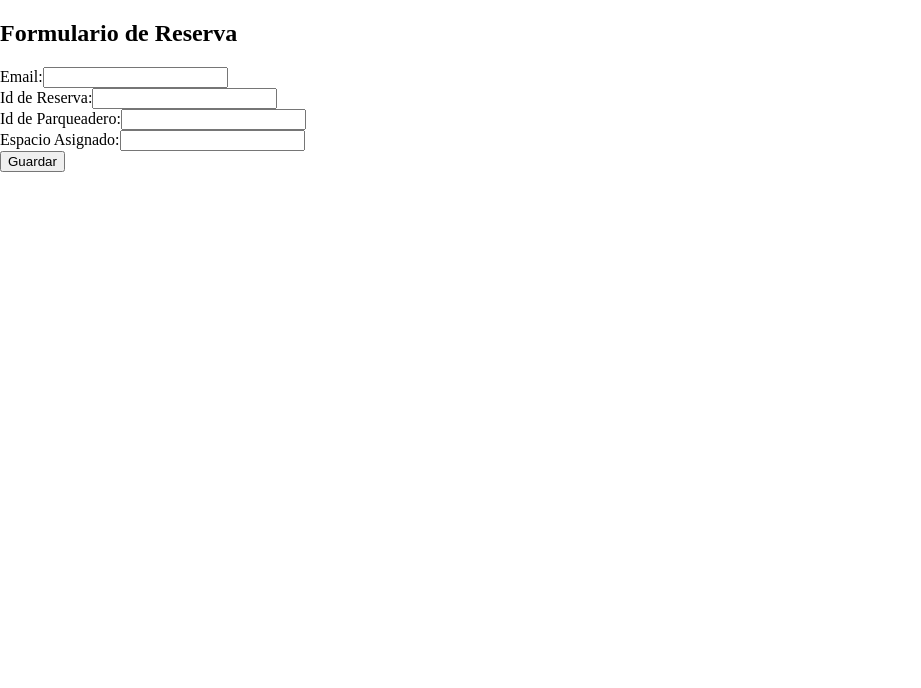
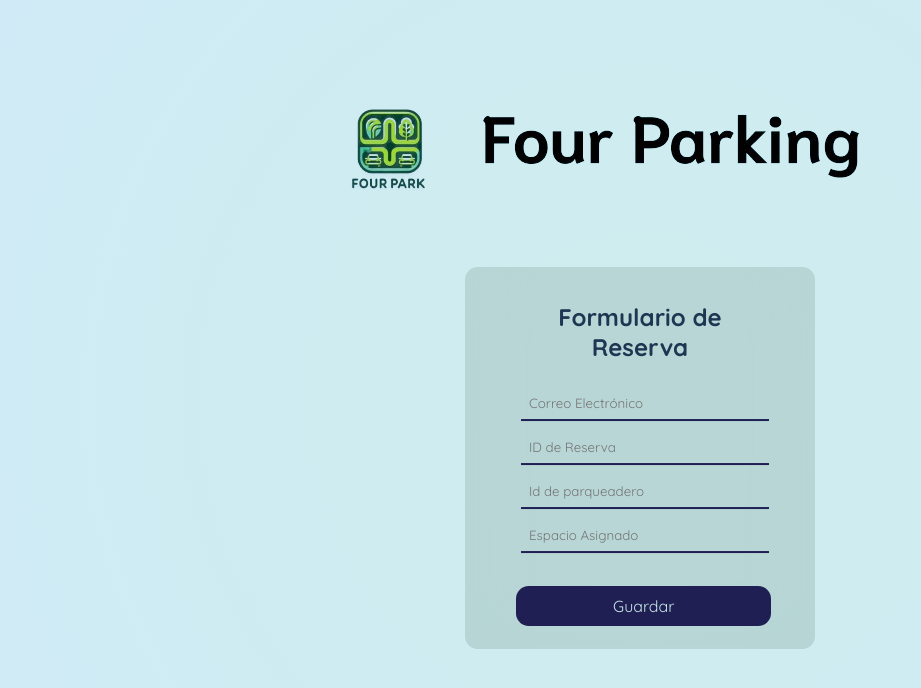
Before and after one commit to JuanAndresGonzalez/four-park, a React (Vite) app: page / in a window 1280 px wide. Both pictures are taken after a click on the button "¡Reserva ahora!". Shown: the top 688 px of the page, without its empty margins (0-921 px from the left). Built offline with nearby package versions, Linux system fonts and the light colour scheme.

Commit message:
se actualiza la estetica de la vista reservas

```diff
--- /dev/null
+++ b/src/Reserva.css
@@ -0,0 +1,144 @@
+@import url('https://fonts.googleapis.com/css2?family=Quicksand:wght@300..700&family=Roboto+Slab:wght@100..900&display=swap');
+body, html {
+  margin: 0;
+  padding: 0;
+  height: 100%;
+  overflow-x: hidden;
+}
+
+.reserva {
+    background: radial-gradient(circle, hsla(180, 46%, 87%, 1) 0%, hsla(198, 69%, 89%, 1) 100%);
+    padding: 20px;
+    min-height: 100vh;
+    background-size: cover;
+    display: flex;
+    flex-direction: column;
+    justify-content: center;
+    align-items: center;
+    margin: 0;
+    box-sizing: border-box;
+    position: relative;
+  }
+
+  .logocontainer {
+    position: absolute;
+    top: 20px;
+    left: 50%;
+    transform: translateX(-50%);
+  }
+
+  .logo{
+      max-width: 400px;
+      height: auto;
+      max-height: 400px;
+  }
+  .formcontainer {
+    height: 280px;
+    position: relative;
+    z-index: 1;
+    padding: 4vw;
+    border-radius: 1vw;
+    overflow: hidden;
+    background-color: rgba(175, 206, 205, 0.75);
+    backdrop-filter: blur(2vw);
+    font-family: "Quicksand", serif;
+    font-optical-sizing: auto;
+    font-weight: 10px;
+    font-style: normal;
+    width: 20%;
+    max-width: 600px;
+    margin: 5% auto;
+    color:#1f3653;
+    text-align: center;
+  }
+  .formcontent {
+    position: relative;
+    top: 40%;
+    left: 50%;
+    transform: translate(-50%, -50%);
+  }
+
+.formcontainer input[type="text"],
+.formcontainer input[type="password"] {
+  border: none;
+  border-bottom: 2px solid #1f1f53;
+  background: transparent;
+  margin: 5px;
+  padding: 8px;
+  width: 100%;
+  box-sizing: border-box;
+  outline: none;
+  font-family: "Quicksand", serif;
+
+}
+
+.formcontainer button[type="submit"] {
+  background-color: #1f1f53;
+  color: #c6e5e5;
+  border: none;
+  padding: 10px 20px;
+  cursor: pointer;
+  border-radius: 1vw;
+  width: 103%;
+  box-sizing: border-box;
+  font-family: "Quicksand", serif;
+  font-size: 16px;
+  transform: translate(0%, 70%);
+}
+.formcontainer button[type="submit"]:hover {
+  background-color: #3cb0ee;
+}
+
+.linkButton{
+  background-color: transparent;
+  color: #1f1f53;
+  border: none;
+  padding: 0;
+  cursor: pointer;
+  border-radius: 0;
+  width: auto;
+  box-sizing: border-box;
+  font-family: "Quicksand", serif;
+  font-size: 18px;
+  text-decoration: underline;
+}
+
+@media screen and (max-width: 768px) and (min-width:100px){ /* Celulares */
+  .form-container {
+    width: 80%;
+    height: 24rem;
+    padding: 10vw;
+    border-radius: 5vw;
+    backdrop-filter: blur(3vw);
+  }
+  .form-content {
+    font-size: 3vw;
+  }
+}
+@media screen and (min-width: 768px) and (max-width: 1024px) { /* Tablets */
+  .form-container {
+    width: 24rem;
+    height: 21rem;
+    padding: 8vw;
+    border-radius: 2vw;
+    backdrop-filter: blur(2vw);
+    margin-bottom: 2vw;
+  }
+  .form-content {
+    font-size: 2vw;
+  }
+  .form-container p {
+    margin-top: 2vw;
+  }
+}
+
+@media screen and (min-width: 1024px) { /* Escritorio */
+  .form-container {
+    width: 27rem;
+    height: 27rem;
+    padding: 5vw;
+    border-radius: 1vw;
+    backdrop-filter: blur(3vw);
+    margin-bottom: 2vw;
+  }
+}
--- a/src/reserva.jsx
+++ b/src/reserva.jsx
@@ -1,6 +1,7 @@
 import React, { useState } from 'react';
-
 import { useNavigate } from 'react-router-dom';
+import  './Reserva.css'; // Import the CSS file
+import logo from './assets/img/logo.png';
 
 const Reserva = () => {
     const navigate = useNavigate(); // Get useNavigate hook instance
@@ -27,27 +28,52 @@ const reserva = () => {
   };
 
   return (
-    <div>
-      <h2>Formulario de Reserva</h2>
-      <form onSubmit={handleSubmit}>
-        <label>
-          Email:
-          <input type="email" name="email" value={form.email} onChange={handleChange} required />
-        </label><br />
-        <label>
-          Id de Reserva:
-          <input type="text" name="idReserva" value={form.idReserva} onChange={handleChange} required />
-        </label><br />
-        <label>
-          Id de Parqueadero:
-          <input type="text" name="idParqueadero" value={form.idParqueadero} onChange={handleChange} required />
-        </label><br />
-        <label>
-          Espacio Asignado:
-          <input type="text" name="espacioAsignado" value={form.espacioAsignado} onChange={handleChange} required />
-        </label><br />
-        <button type="submit">Guardar</button>
-      </form>
+    <div className="reserva">
+      <img src={logo} alt="Four Parking logo" />
+      <div className="formcontainer">
+        <div className="formcontent">
+          <h2>Formulario de Reserva</h2>
+          <form onSubmit={handleSubmit}>
+              <input
+                type="text"
+                name="email"
+                placeholder='Correo Electrónico'
+                value={form.email}
+                onChange={handleChange}
+                required
+              />
+            <br />
+              <input
+                type="text"
+                name="idReserva"
+                placeholder='ID de Reserva'
+                value={form.idReserva}
+                onChange={handleChange}
+                required
+              />
+            <br />
+              <input
+                type="text"
+                name="idParqueadero"
+                placeholder='Id de parqueadero'
+                value={form.idParqueadero}
+                onChange={handleChange}
+                required
+              />
+            <br />
+              <input
+                type="text"
+                name="espacioAsignado"
+                placeholder='Espacio Asignado'
+                value={form.espacioAsignado}
+                onChange={handleChange}
+                required
+              />
+            <br />
+            <button type="submit">Guardar</button>
+          </form>
+        </div>
+      </div>
     </div>
   );
 };
```
